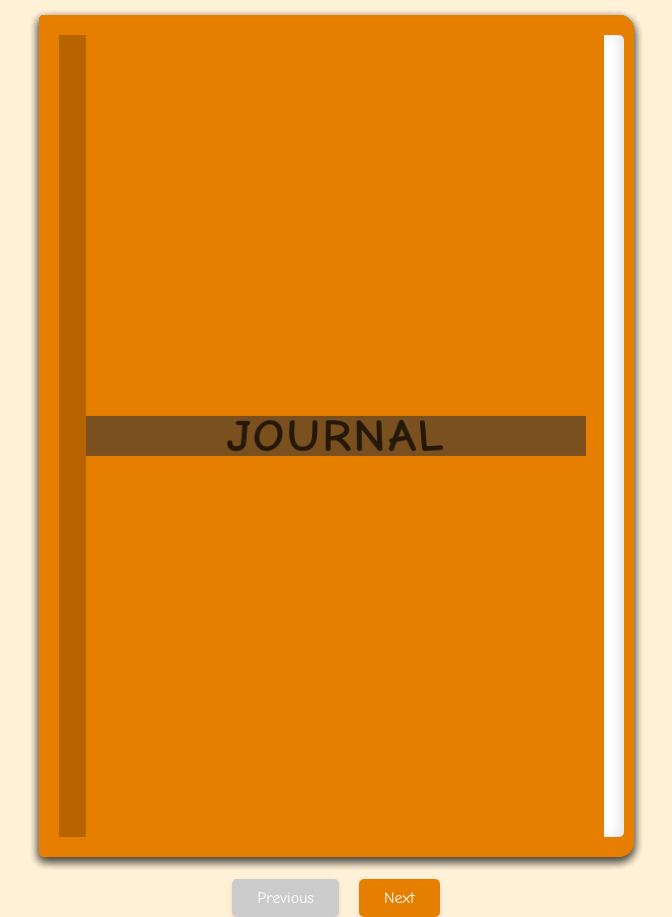
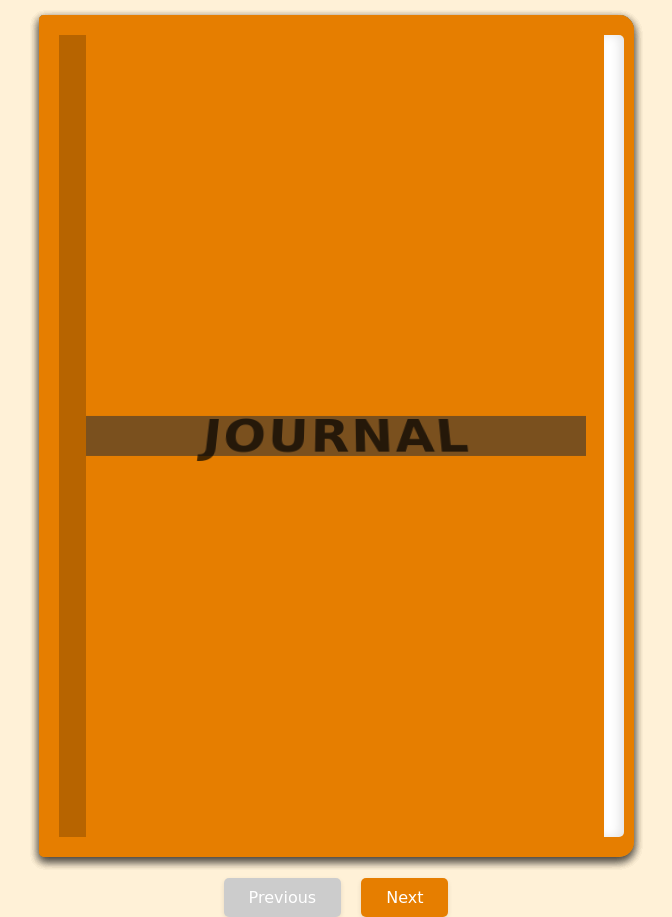
Before and after one commit to kxrthiikk/journal, a plain HTML site: page index.html in a window 1280 px wide. Shown: the whole page, without its empty margins (304-976 px from the left). Drawn offline with Linux system fonts and the light colour scheme.

Commit message:
Font change

```diff
--- a/index.html
+++ b/index.html
@@ -15,7 +15,9 @@
     }
 
     body {
-      font-family: 'comic sans ms', sans-serif;
+      font-family: "Neucha", cursive;
+      font-weight: 400;
+      font-style: normal;
       display: flex;
       justify-content: center;
       align-items: center;
```
